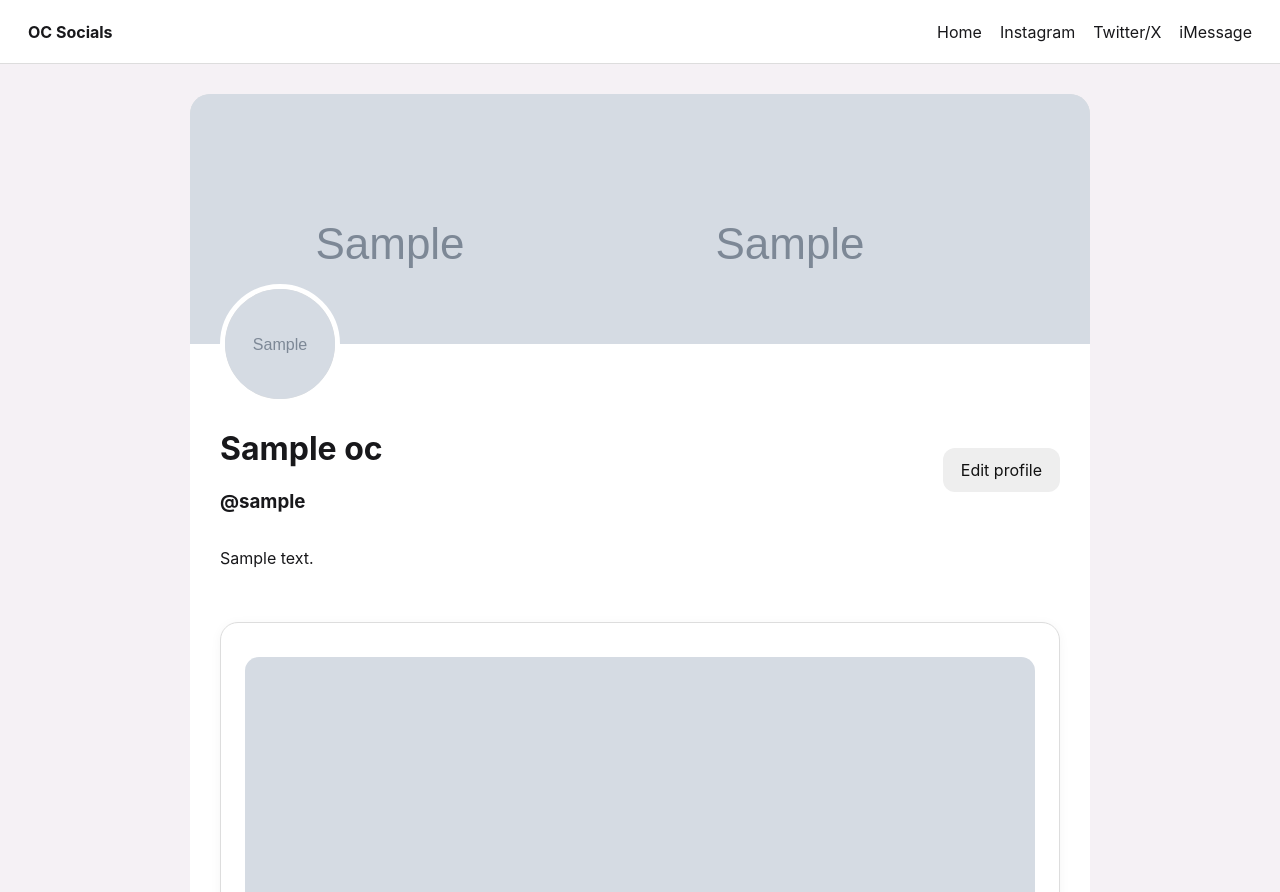
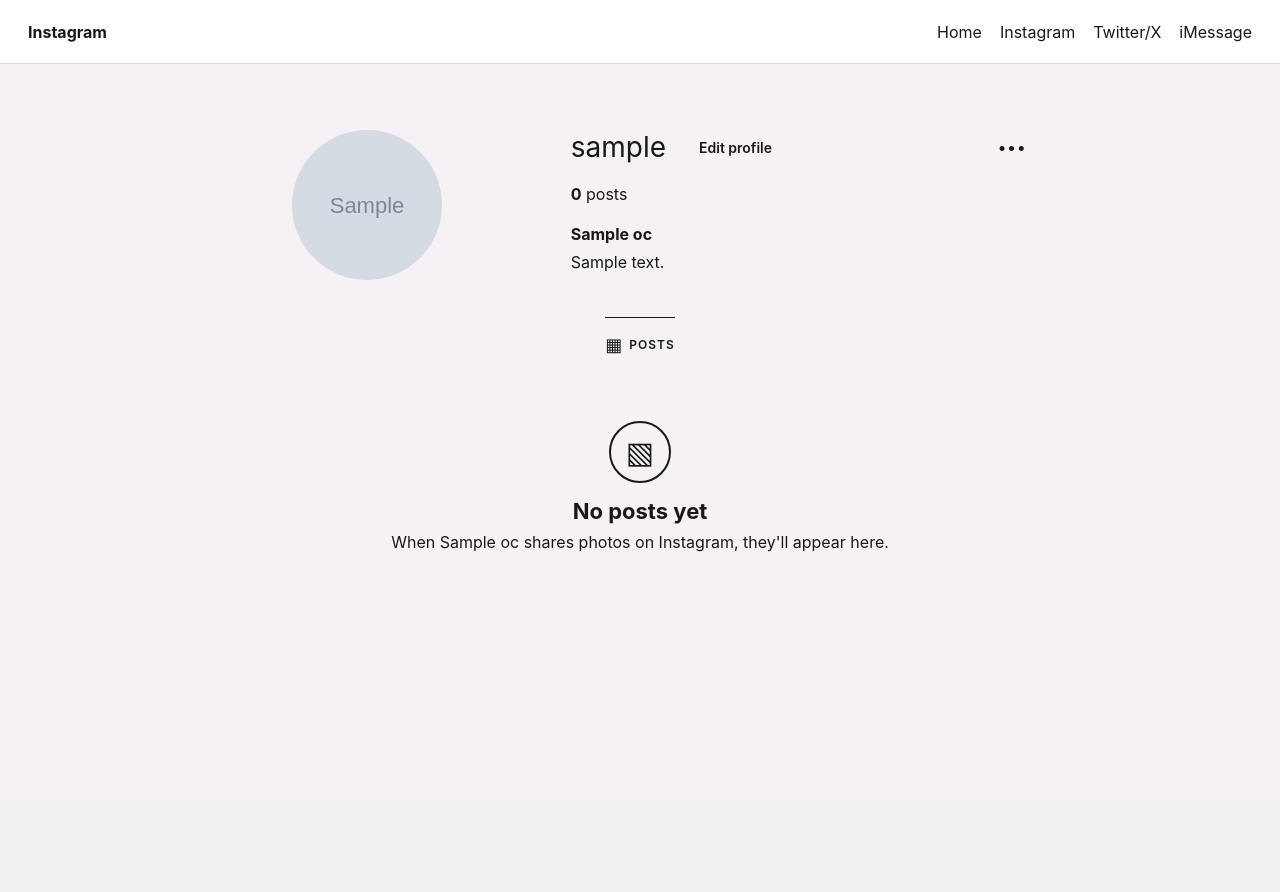
Before and after one commit to fluffierego/oc-socials, a Flask app: page /oc/1 in a window 1280 px wide. Shown: the top 892 px of the page. After the commit the page ends 552 px from the top, so only its background shows below. Run offline with Flask 3, Linux system fonts and the light colour scheme; the visitor is signed in with stand-in values (Sample User, id 1); tables that the repository leaves empty hold one stand-in row (values such as "Sample post"); grey boxes marked "Sample" are stand-in pictures; some libraries are stand-ins or nearby versions.

Commit message:
Add Instagram OC profile pages

```diff
--- a/app.py
+++ b/app.py
@@ -870,7 +870,7 @@ def edit_oc(oc_id):
 def profile(oc_id):
     c = conn()
     oc = c.execute("SELECT * FROM ocs WHERE id=?", (oc_id,)).fetchone()
-    posts = c.execute("SELECT * FROM posts WHERE oc_id=? ORDER BY id DESC", (oc_id,)).fetchall()
+    posts = c.execute("SELECT * FROM posts WHERE oc_id=? AND platform='instagram' ORDER BY id DESC", (oc_id,)).fetchall()
     c.close()
     if not oc:
         return "Not found", 404
--- a/static/style.css
+++ b/static/style.css
@@ -320,3 +320,58 @@
 .retweet-button .retweet-icon { width: 18px; height: 18px; flex: 0 0 18px; }
 .retweet-button .retweet-count { font-size: .92em; }
 .retweet-button:disabled { opacity: .65; cursor: wait; }
+
+/* Instagram OC profile page styles */
+.ig-profile-header {
+  display: grid;
+  grid-template-columns: minmax(100px, 1fr) 2fr;
+  column-gap: clamp(28px, 7vw, 90px);
+  align-items: start;
+  padding: 16px 5% 38px;
+}
+.ig-profile-avatar-wrap { display: flex; justify-content: center; }
+.ig-profile-avatar {
+  width: clamp(90px, 17vw, 150px);
+  height: clamp(90px, 17vw, 150px);
+  border-radius: 50%;
+  object-fit: cover;
+  background: #eee;
+}
+.ig-profile-avatar-fallback { display:flex; align-items:center; justify-content:center; font-size:52px; }
+.ig-profile-details { min-width: 0; }
+.ig-profile-title-row { display:flex; align-items:center; flex-wrap:wrap; gap:12px; margin: 0 0 20px; }
+.ig-profile-title-row h1 { font-size: clamp(20px, 3vw, 28px); font-weight: 400; margin:0 8px 0 0; overflow-wrap:anywhere; }
+.ig-profile-edit { border:1px solid var(--ig-profile-border); border-radius:8px; padding:7px 13px; color:inherit; text-decoration:none; font-weight:600; font-size:14px; }
+.ig-profile-menu { margin-left:auto; font-weight:700; letter-spacing:2px; }
+.ig-profile-stats { display:flex; gap:30px; margin-bottom:20px; }
+.ig-profile-stats strong { font-weight:700; }
+.ig-profile-display-name { margin-bottom:6px; }
+.ig-profile-bio { margin:0; white-space:pre-wrap; overflow-wrap:anywhere; line-height:1.55; }
+.ig-profile-tabs { border-top:1px solid var(--ig-profile-border); display:flex; justify-content:center; margin-bottom:2px; }
+.ig-profile-tabs > span { display:flex; align-items:center; gap:7px; border-top:1px solid currentColor; margin-top:-1px; padding:16px 0; font-size:18px; }
+.ig-profile-tabs > span > span { font-size:12px; letter-spacing:1px; font-weight:600; }
+.ig-profile-grid { display:grid; grid-template-columns:repeat(3,minmax(0,1fr)); gap:3px; }
+.ig-profile-grid-tile { position:relative; display:block; overflow:hidden; aspect-ratio:1; background:#e9e9e9; color:inherit; text-decoration:none; }
+.ig-profile-grid-tile > img { width:100%; height:100%; object-fit:cover; display:block; }
+.ig-profile-grid-text { width:100%; height:100%; padding:12px; display:flex; justify-content:center; align-items:center; text-align:center; overflow:hidden; overflow-wrap:anywhere; background:linear-gradient(135deg,#d9d6ff,#f4dbea); color:#333; }
+.ig-profile-grid-overlay { position:absolute; inset:0; display:flex; gap:18px; align-items:center; justify-content:center; background:rgba(0,0,0,.38); color:#fff; font-weight:700; opacity:0; transition:opacity .15s ease; }
+.ig-profile-grid-tile:hover .ig-profile-grid-overlay,
+.ig-profile-grid-tile:focus-visible .ig-profile-grid-overlay { opacity:1; }
+.ig-profile-empty { text-align:center; padding:48px 15px 80px; color:var(--ig-profile-muted); }
+.ig-profile-empty-icon { width:62px; height:62px; margin:0 auto 15px; border:2px solid currentColor; border-radius:50%; display:flex; align-items:center; justify-content:center; font-size:30px; }
+.ig-profile-empty h2 { color:var(--ig-profile-text); font-size:22px; margin:0 0 8px; }
+.ig-profile-empty p { margin:0; }
+
+@media (max-width: 600px) {
+  .ig-profile-page { margin-top:16px; padding:0 0 30px; }
+  .ig-profile-header { grid-template-columns:100px minmax(0,1fr); column-gap:18px; padding:12px 14px 25px; }
+  .ig-profile-avatar { width:84px; height:84px; }
+  .ig-profile-title-row { gap:8px; margin-bottom:14px; }
+  .ig-profile-title-row h1 { font-size:20px; }
+  .ig-profile-edit { padding:6px 8px; font-size:12px; }
+  .ig-profile-stats { gap:16px; margin-bottom:13px; font-size:13px; }
+  .ig-profile-display-name, .ig-profile-bio { font-size:13px; }
+  .ig-profile-grid { gap:2px; }
+  .ig-profile-grid-overlay { gap:8px; font-size:12px; }
+  .ig-profile-grid-overlay span:last-child { display:none; }
+}
--- a/templates/profile.html
+++ b/templates/profile.html
@@ -1 +1,46 @@
-<!doctype html><html><head><title>{{oc['name']}}</title><link rel="stylesheet" href="/static/style.css"></head><body><nav><b>OC Socials</b><span><a href="/">Home</a><a href="/instagram">Instagram</a><a href="/twitter">Twitter/X</a><a href="/messages">iMessage</a></span></nav><main class="profile"><div class="banner" {% if oc['banner'] %}style="background-image:url('{{oc['banner']}}')"{% endif %}></div><img class="profile-avatar" src="{{oc['avatar']}}" onerror="this.style.display='none'"><div class="profile-body"><div class="profile-head"><div><h1>{{oc['name']}}</h1><h3>@{{oc['username']}}</h3></div>{% if user['id']==oc['owner_id'] %}<a class="btn secondary" href="/oc/{{oc['id']}}/edit">Edit profile</a>{% endif %}</div><p>{{oc['bio']}}</p></div><div class="profile-posts">{% for p in posts %}<article class="post">{% if p['image'] %}<img class="photo" src="{{p['image']}}">{% endif %}<p>{{p['text']}}</p><small>{{p['platform']}}</small></article>{% else %}<p>No posts yet.</p>{% endfor %}</div></main></body></html>
+<!doctype html>
+<html lang="en">
+<head>
+  <meta charset="utf-8">
+  <meta name="viewport" content="width=device-width, initial-scale=1">
+  <title>{{oc['name']}} (@{{oc['username']}}) • Instagram • OC Socials</title>
+  <link rel="stylesheet" href="{{ url_for('static', filename='style.css') }}">
+</head>
+<body>
+  <nav class="topnav">
+    <b>Instagram</b>
+    <span><a href="{{ url_for('home') }}">Home</a><a href="{{ url_for('instagram') }}">Instagram</a><a href="{{ url_for('twitter') }}">Twitter/X</a><a href="{{ url_for('messages') }}">iMessage</a></span>
+  </nav>
+  <main class="ig-profile-page">
+    <section class="ig-profile-header">
+      <div class="ig-profile-avatar-wrap">
+        {% if oc['avatar'] %}<img class="ig-profile-avatar" src="{{oc['avatar']}}" alt="{{oc['name']}} profile picture">{% else %}<div class="ig-profile-avatar ig-profile-avatar-fallback">{{oc['name'][:1]}}</div>{% endif %}
+      </div>
+      <div class="ig-profile-details">
+        <div class="ig-profile-title-row">
+          <h1>{{oc['username']}}</h1>
+          {% if user['id'] == oc['owner_id'] %}<a class="ig-profile-edit" href="{{ url_for('edit_oc', oc_id=oc['id']) }}">Edit profile</a>{% endif %}
+          <span class="ig-profile-menu" aria-hidden="true">•••</span>
+        </div>
+        <div class="ig-profile-stats"><span><strong>{{posts|length}}</strong> posts</span></div>
+        <div class="ig-profile-display-name"><strong>{{oc['name']}}</strong></div>
+        {% if oc['bio'] %}<p class="ig-profile-bio">{{oc['bio']}}</p>{% endif %}
+      </div>
+    </section>
+    <div class="ig-profile-tabs"><span class="active">▦ <span>POSTS</span></span></div>
+    {% if posts %}
+      <section class="ig-profile-grid" aria-label="{{oc['name']}} Instagram posts">
+        {% for p in posts %}
+          <a class="ig-profile-grid-tile" href="{{ url_for('instagram') }}#post-{{p['id']}}" aria-label="Open {{oc['name']}}'s Instagram post">
+            {% if p['image'] %}<img src="{{p['image']}}" alt="Instagram post by {{oc['name']}}" loading="lazy">{% else %}<div class="ig-profile-grid-text">{{p['text'] or 'Instagram post'}}</div>{% endif %}
+            <span class="ig-profile-grid-overlay"><span>♡</span><span>View post ↗</span></span>
+          </a>
+        {% endfor %}
+      </section>
+    {% else %}
+      <div class="ig-profile-empty"><div class="ig-profile-empty-icon">▧</div><h2>No posts yet</h2><p>When {{oc['name']}} shares photos on Instagram, they'll appear here.</p></div>
+    {% endif %}
+  </main>
+  <script src="{{ url_for('static', filename='app.js') }}"></script>
+</body>
+</html>
```
Also changed, not shown: templates/instagram.html (+1 -1 lines).
